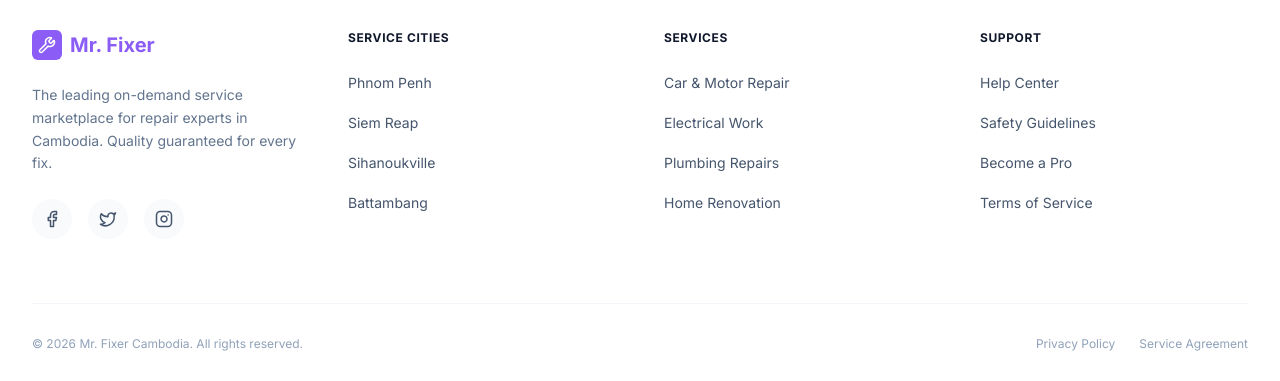
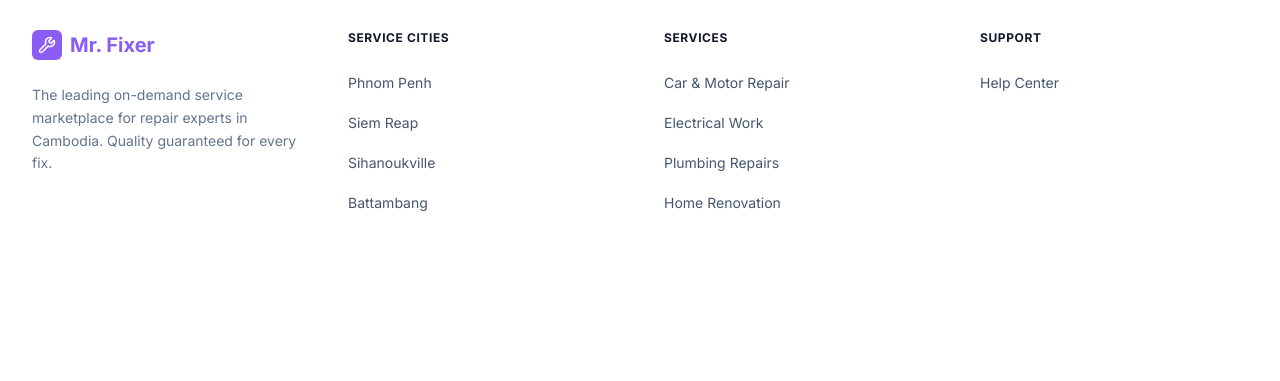
Before and after one commit to sokkeang168861-debug/VC1_Mr.Fixer, a React app in the folder frontend/: page /signup in a window 1280 px wide. Shown: the part 1002-1383 px from the top of the page. After the commit the page ends 1312 px from the top, so only its background shows below. Built offline with nearby package versions, Linux system fonts and the light colour scheme; the HTML template or start-up script is replaced by a standard one.

Commit message:
delete btn on service page

```diff
--- a/frontend/src/components/frontpage/Footer.jsx
+++ b/frontend/src/components/frontpage/Footer.jsx
@@ -16,17 +16,6 @@ export default function Footer() {
             <p className="text-slate-500 text-sm leading-relaxed max-w-xs">
               The leading on-demand service marketplace for repair experts in Cambodia. Quality guaranteed for every fix.
             </p>
-            <div className="flex gap-4">
-              <a href="#" className="w-10 h-10 rounded-full bg-slate-50 flex items-center justify-center text-slate-600 hover:bg-primary hover:text-white transition-all">
-                <Facebook size={18} />
-              </a>
-              <a href="#" className="w-10 h-10 rounded-full bg-slate-50 flex items-center justify-center text-slate-600 hover:bg-primary hover:text-white transition-all">
-                <Twitter size={18} />
-              </a>
-              <a href="#" className="w-10 h-10 rounded-full bg-slate-50 flex items-center justify-center text-slate-600 hover:bg-primary hover:text-white transition-all">
-                <Instagram size={18} />
-              </a>
-            </div>
           </div>
 
           <div>
@@ -54,22 +43,12 @@ export default function Footer() {
           <div>
             <h4 className="font-display font-bold text-slate-900 mb-6 uppercase tracking-wider text-xs">Support</h4>
             <ul className="space-y-4">
-              {['Help Center', 'Safety Guidelines', 'Become a Pro', 'Terms of Service'].map((item) => (
-                <li key={item}>
-                  <a href="#" className="text-slate-600 hover:text-primary text-sm transition-colors">{item}</a>
-                </li>
-              ))}
+              <li>
+                <Link to="/contact" className="text-slate-600 hover:text-primary text-sm transition-colors">
+                  Help Center
+                </Link>
+              </li>
             </ul>
-          </div>
-        </div>
-
-        <div className="pt-8 border-t border-slate-100 flex flex-col md:flex-row justify-between items-center gap-4">
-          <p className="text-slate-400 text-xs">
-            © {new Date().getFullYear()} Mr. Fixer Cambodia. All rights reserved.
-          </p>
-          <div className="flex gap-6">
-            <a href="#" className="text-slate-400 hover:text-primary text-xs transition-colors">Privacy Policy</a>
-            <a href="#" className="text-slate-400 hover:text-primary text-xs transition-colors">Service Agreement</a>
           </div>
         </div>
       </div>
--- a/frontend/src/pages/frontpage/Services.jsx
+++ b/frontend/src/pages/frontpage/Services.jsx
@@ -104,10 +104,6 @@ export default function Services() {
                 </div>
                 <h3 className="text-xl font-display font-bold text-slate-900 mb-3">{cat.title}</h3>
                 <p className="text-slate-500 text-sm leading-relaxed mb-8">{cat.desc}</p>
-                <div className="flex items-center justify-between">
-                  <button className="text-primary text-sm font-bold hover:underline">View Fixers</button>
-                  <button className="bg-primary text-white px-5 py-2 rounded-xl text-xs font-bold hover:bg-primary-hover transition-colors">Book Service</button>
-                </div>
               </motion.div>
             ))}
           </div>
```
